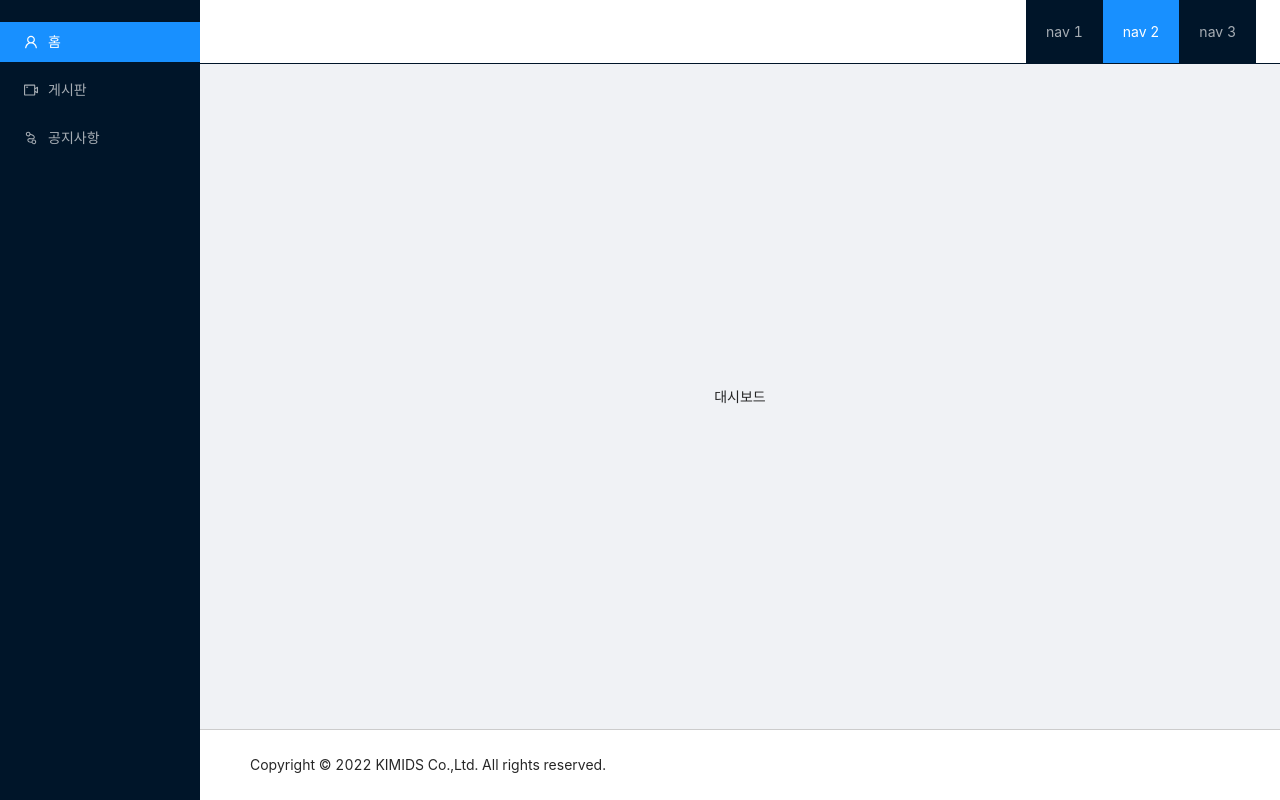
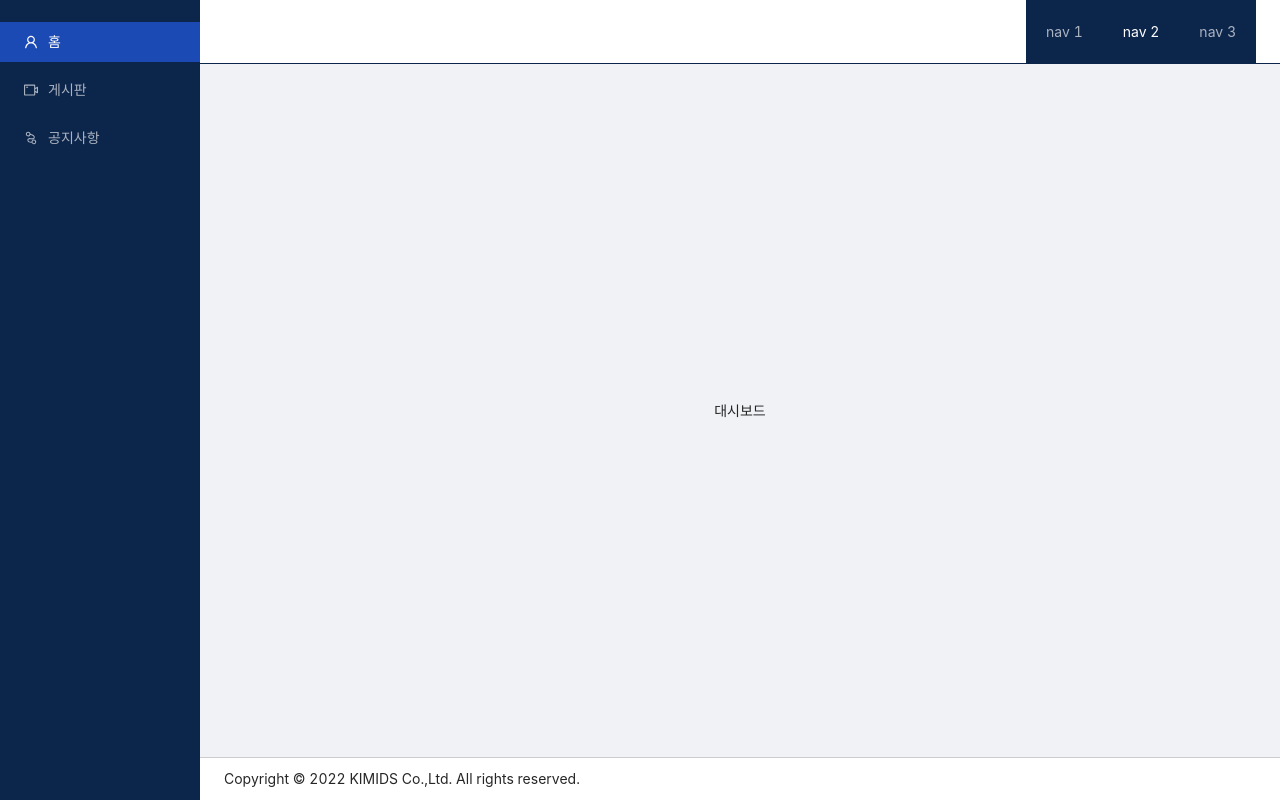
Before and after one commit to tomping78/opflow2, a React (Create React App) app: page / in a window 1280 px wide. Built offline with nearby package versions, Linux system fonts and the light colour scheme.

Commit message:
[CSS] 디폴트 컬러 변경

```diff
--- a/src/index.css
+++ b/src/index.css
@@ -14,14 +14,18 @@ code {
 #root {display: flex; height:100vh;}
 #root>.ant-spin-nested-loading {display: flex; width:100%;}
 #root>.ant-spin-nested-loading>.ant-spin-container {display: flex; width:100%;}
-header {display: flex; flex-direction: row; justify-content: space-between; background:#fff !important; border-bottom: 1px solid #001529; padding:0 24px !important;}
+header {display: flex; flex-direction: row; justify-content: space-between; background:#fff !important; border-bottom: 1px solid #0c254b; padding:0 24px !important;}
 header .logo { width:200px; height:64px; background:url(../public/logo_on.png) no-repeat 0 50%;}
-aside {padding-top:18px;}
-footer {padding:10px 24px; border-top:1px solid #ccc;}
+aside {padding-top:18px; background:#0c254b !important;}
+footer {padding:10px 24px !important; border-top:1px solid #ccc;}
 
 .rowSpace {margin-left: -12px; margin-right: -12px; row-gap: 0px;}
 .colSpace {padding-left: 12px; padding-right: 12px;}
 
+.ant-menu.ant-menu-dark {background:#0c254b !important;}
+.ant-menu-dark .ant-menu-sub {background:#0c254b !important;}
+.ant-menu-dark.ant-menu-dark:not(.ant-menu-horizontal) .ant-menu-item-selected {background-color: #1c4ab4 !important;}
+.ant-menu-dark.ant-menu-horizontal>.ant-menu-item, .ant-menu-dark.ant-menu-horizontal>.ant-menu-submenu {background-color: #0c254b !important;}
 .site-layout {min-width:1000px; overflow-x: auto;}
 .ant-page-header {background: #fff !important; border-bottom:1px solid #e7e7e7; box-shadow: rgba(185, 185, 185, 0.2) 1px 5px 10px;}
 .ant-layout-content {display: flex; flex:1 1 auto; flex-direction: column;}
@@ -33,4 +37,9 @@ footer {padding:10px 24px; border-top:1px solid #ccc;}
 .contentWrap {padding:24px; display: flex; flex-direction: column; flex:1 1 auto;}
 .contentWrap-inner {padding:24px; display: flex; flex-direction: column; background:#fff; box-shadow: rgba(185, 185, 185, 0.2) 1px 5px 10px;}
 
-.ant-table-wrapper {border-top:1px solid #ccc;}
+.ant-table-wrapper {border-top:1px solid #ccc; border-bottom:1px solid #e3e3e3;}
+.ant-table-tbody>tr>td:last-child {border-bottom:none !important;}
+
+.ant-btn-primary {background-color: #1c4ab4 !important; border-color:#1c4ab4 !important;}
+.ant-btn-primary:hover {color:#fff !important;}
+.ant-btn:hover {color: #1c4ab4 !important; border-color: #1c4ab4 !important;}
```
